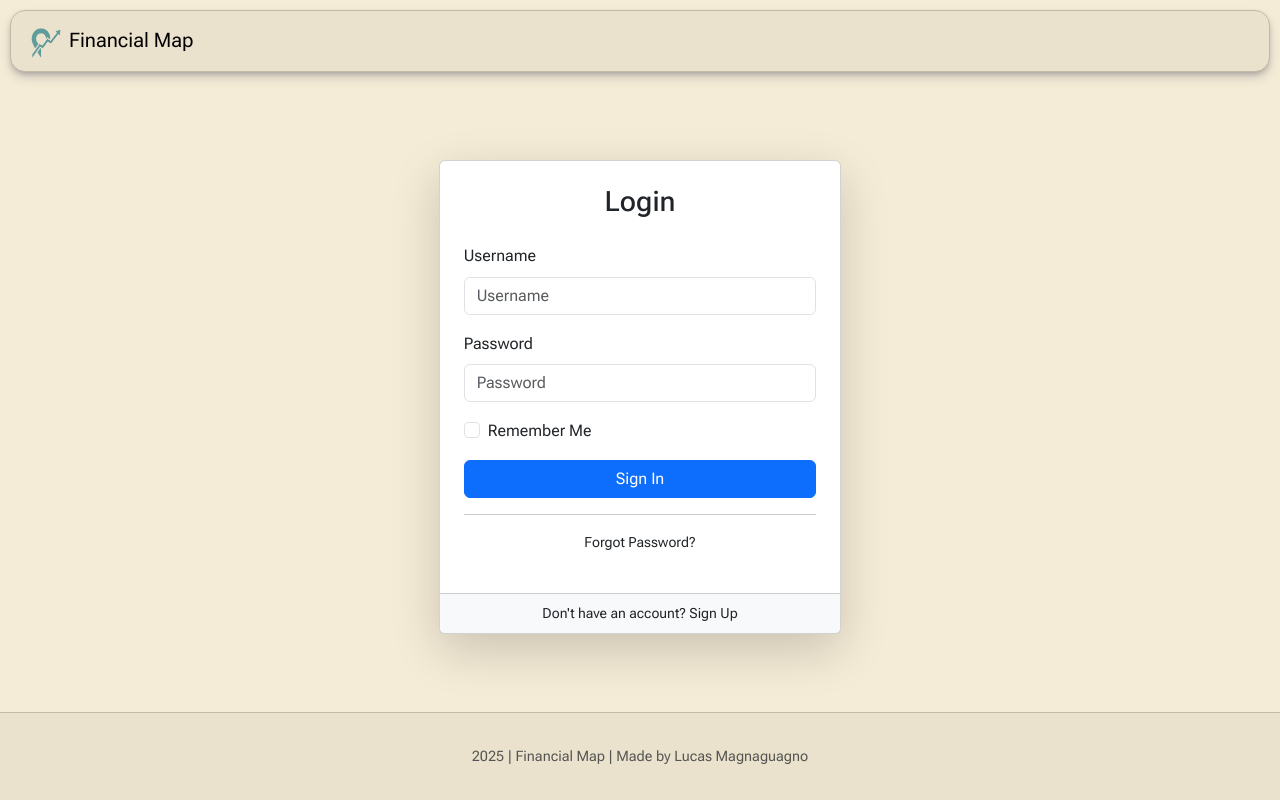
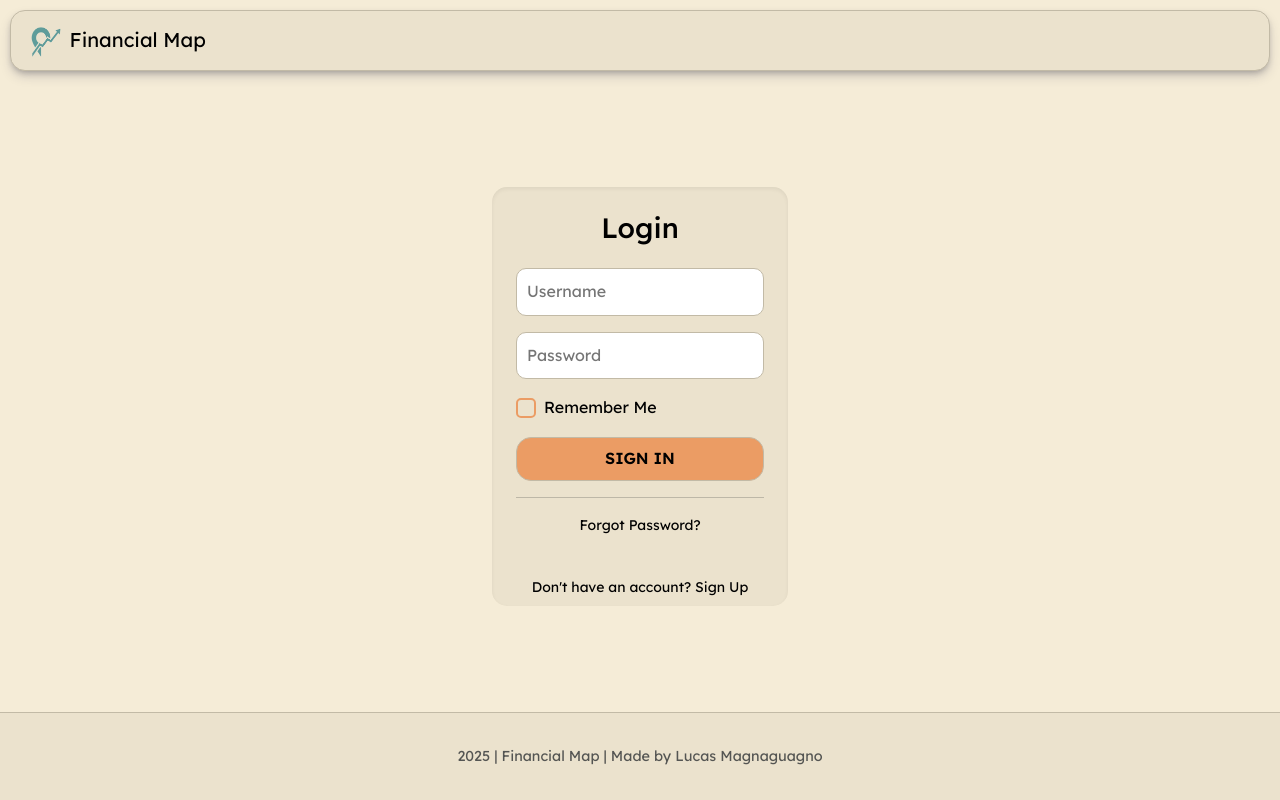
Before and after one commit to mlucasmichel/finantial-map-app, a Django app: page /accounts/login/ in a window 1280 px wide. Run offline with Django 4.2, Linux system fonts and the light colour scheme; some libraries are stand-ins or nearby versions.

Commit message:
Refactor login page

```diff
--- a/budget/forms.py
+++ b/budget/forms.py
@@ -10,10 +10,10 @@ class CustomSignupForm(SignupForm):
     def __init__(self, *args, **kwargs):
         super(CustomSignupForm, self).__init__(*args, **kwargs)
 
-        self.fields['username'].widget.attrs['class'] = 'form-control'
-        self.fields['email'].widget.attrs['class'] = 'form-control'
-        self.fields['password1'].widget.attrs['class'] = 'form-control'
-        self.fields['password2'].widget.attrs['class'] = 'form-control'
+        self.fields['username'].widget.attrs['class'] = 'form-field'
+        self.fields['email'].widget.attrs['class'] = 'form-field'
+        self.fields['password1'].widget.attrs['class'] = 'form-field'
+        self.fields['password2'].widget.attrs['class'] = 'form-field'
 
 
 # -- Custom Login Form for Allauth -- #
@@ -22,16 +22,16 @@ class CustomLoginForm(LoginForm):
     def __init__(self, *args, **kwargs):
         super(CustomLoginForm, self).__init__(*args, **kwargs)
 
-        self.fields['login'].widget.attrs['class'] = 'form-control'
-        self.fields['password'].widget.attrs['class'] = 'form-control'
-        self.fields['remember'].widget.attrs['class'] = 'form-check-input'
+        self.fields['login'].widget.attrs['class'] = 'form-field'
+        self.fields['password'].widget.attrs['class'] = 'form-field'
+        self.fields['remember'].widget.attrs['class'] = 'form-checkbox'
 
 
 # -- Custom Profile Form for Allauth -- #
 class CustomEmailForm(AddEmailForm):
     def __init__(self, *args, **kwargs):
         super().__init__(*args, **kwargs)
-        self.fields['email'].widget.attrs['class'] = 'form-control'
+        self.fields['email'].widget.attrs['class'] = 'form-field'
 
 
 # -- Account Form -- #
@@ -90,12 +90,12 @@ class TransactionFilterForm(forms.Form):
     start_date = forms.DateField(
         required=False,
         label='Start Date',
-        widget=forms.DateInput(attrs={'type': 'date', 'class': 'form-control'})
+        widget=forms.DateInput(attrs={'type': 'date', 'class': 'form-field'})
     )
     end_date = forms.DateField(
         required=False,
         label='End Date',
-        widget=forms.DateInput(attrs={'type': 'date', 'class': 'form-control'})
+        widget=forms.DateInput(attrs={'type': 'date', 'class': 'form-field'})
     )
 
     def __init__(self, *args, **kwargs):
@@ -137,7 +137,7 @@ class BudgetForm(forms.ModelForm):
         model = Budget
         fields = ['category', 'limit_amount', 'month', 'year']
         widgets = {
-            'limit_amount': forms.NumberInput(attrs={'placeholder': '0.00', 'step': '0.01', 'min': '0', 'class': 'form-control'}),
+            'limit_amount': forms.NumberInput(attrs={'placeholder': '0.00', 'step': '0.01', 'min': '0', 'class': 'form-field'}),
             'category': forms.Select(attrs={'class': 'form-select'})
         }
 
--- a/static/css/style.css
+++ b/static/css/style.css
@@ -15,18 +15,18 @@
 
   /* Shadows */
   --float-shadow: rgba(50, 50, 93, 0.25) 0px 6px 12px -2px, rgba(0, 0, 0, 0.3) 0px 3px 7px -3px;
+  --inset-shadow: rgba(0, 0, 0, 0.06) 0px 2px 4px 0px inset;
 
   /* Font Families */
   --font-primary: "Lexend", sans-serif;
   --font-secondary: "Roboto Flex", sans-serif;
 }
 
-/* Reset styles */
+/* --- Reset styles --- */
 * {
   margin: 0;
   padding: 0;
   box-sizing: border-box;
-  font-family: var(--font-secondary);
 }
 
 html, body {
@@ -43,34 +43,83 @@ hr {
   border-top: 1px solid var(--text-100);
   margin: 1rem 0;
 }
+/* --- END Reset styles --- */
 
-/* Utility classes */
-.card-top {
+/* --- Utility classes --- */
+.main-card {
   background-color: var(--bg-200);
-  box-shadow: var(--float-shadow);
   border-radius: 15px;
+  box-shadow: var(--inset-shadow);
+}
+/* Forms */
+.form-field {
+  width: 100%;
+  border: 1px solid var(--bg-300);
+  border-radius: 10px;
+  padding: 10px;
+  font-size: 1rem;
+  transition: border-color 0.3s ease, box-shadow 0.3s ease;
+}
+.form-field:focus {
+  border-color: var(--primary-100);
+  box-shadow: 0 0 5px var(--primary-100);
+  outline: none;
+}
+
+.form-checkbox {
+  accent-color: var(--primary-100);
+  cursor: pointer;
+  appearance: none;
+  width: 20px;
+  height: 20px;
+  border: 2px solid var(--primary-100);
+  border-radius: 5px;
+  position: relative;
+}
+
+.form-checkbox:checked::after {
+  content: "";
+  position: absolute;
+  top: 2px;
+  left: 6px;
+  width: 4px;
+  height: 10px;
+  border: solid var(--primary-100);
+  border-width: 0 2px 2px 0;
+  transform: rotate(45deg);
 }
 
 /* Buttons */
+.button {
+  padding: 8px 8px;
+  font-size: 1rem;
+  border-radius: 15px;
+  border: none;
+  cursor: pointer;
+  transition: background-color 0.3s ease, box-shadow 0.3s ease;
+}
+
 .main-btn {
-  background-color: var(--bg-300);
+  background-color: var(--primary-100);
   color: var(--text-200);
+  font-weight: 600;
   border: 1px solid var(--bg-300);
-  margin: 0 5px;
-  border-radius: 15px;
-  cursor: pointer;
-  transition: background-color 0.3s ease;
+  transition: background-color 0.3s ease, box-shadow 0.3s ease, transform 0.2s ease;
 }
 .main-btn:hover {
   background-color: var(--primary-100);
-  color: var(--text-100);
+  box-shadow: var(--float-shadow);
+  transform: scale(1.02);
 }
+/* --- END Utility classes --- */
 
-/* General styles */
+
+/* --- General styles --- */
 body {
   background-color: var(--bg-100);
   color: var(--text-200);
   line-height: 1.6;
+  font-family: var(--font-primary);
 }
 
 /* Nav Bar */
@@ -103,3 +152,5 @@ footer {
   font-size: 0.9rem;
   color: var(--text-100);
 }
+
+/* --- END General styles --- */
--- a/templates/account/login.html
+++ b/templates/account/login.html
@@ -7,8 +7,8 @@
 {% block content %}
 <section id="login-section" class="h-100 d-flex flex-column">
     <div class="row my-auto justify-content-center">
-        <div class="col-sm-6 col-md-5 col-lg-4">
-            <div class="card shadow-lg">
+        <div class="col-sm-6 col-md-6 col-lg-4 col-xl-3 col-xxl-3">
+            <div class="main-card">
                 <div class="card-body p-4">
                     <div class="text-center mb-4">
                         <h1 class="h3">Login</h1>
@@ -23,34 +23,32 @@
                         </div>
                         {% endif %}
                         <div class="mb-3">
-                            <label for="{{ form.login.id_for_label }}" class="form-label">{{ form.login.label }}</label>
                             {{ form.login }}
                             {% for error in form.login.errors %}
                             <div class="text-danger small">{{ error }}</div>
                             {% endfor %}
                         </div>
                         <div class="mb-3">
-                            <label for="{{ form.password.id_for_label }}" class="form-label">{{ form.password.label }}</label>
                             {{ form.password }}
                             {% for error in form.password.errors %}
                             <div class="text-danger small">{{ error }}</div>
                             {% endfor %}
                         </div>
-                        <div class="form-check mb-3">
+                        <div class="mb-3 d-flex align-items-center gap-2">
                             {{ form.remember }}
-                            <label class="form-check-label" for="{{ form.remember.id_for_label }}">{% trans "Remember Me" %}</label>
+                            <label for="{{ form.remember.id_for_label }}">{% trans "Remember Me" %}</label>
                         </div>
                         {% if redirect_field_value %}
                         <input type="hidden" name="{{ redirect_field_name }}" value="{{ redirect_field_value }}" />
                         {% endif %}
-                        <button class="btn btn-primary w-100" type="submit">{% trans "Sign In" %}</button>
+                        <button class="button main-btn w-100 text-uppercase" type="submit">{% trans "Sign In" %}</button>
                         <hr>
                         <p class="text-center small">
                             <a href="{% url 'account_reset_password' %}">{% trans "Forgot Password?" %}</a>
                         </p>
                     </form>
                 </div>
-                <div class="card-footer text-center bg-light">
+                <div class="card-footer text-center pb-2">
                     <p class="mb-0 small">
                         {% trans "Don't have an account?" %} <a href="{% url 'account_signup' %}">{% trans "Sign Up" %}</a>
                     </p>
```
